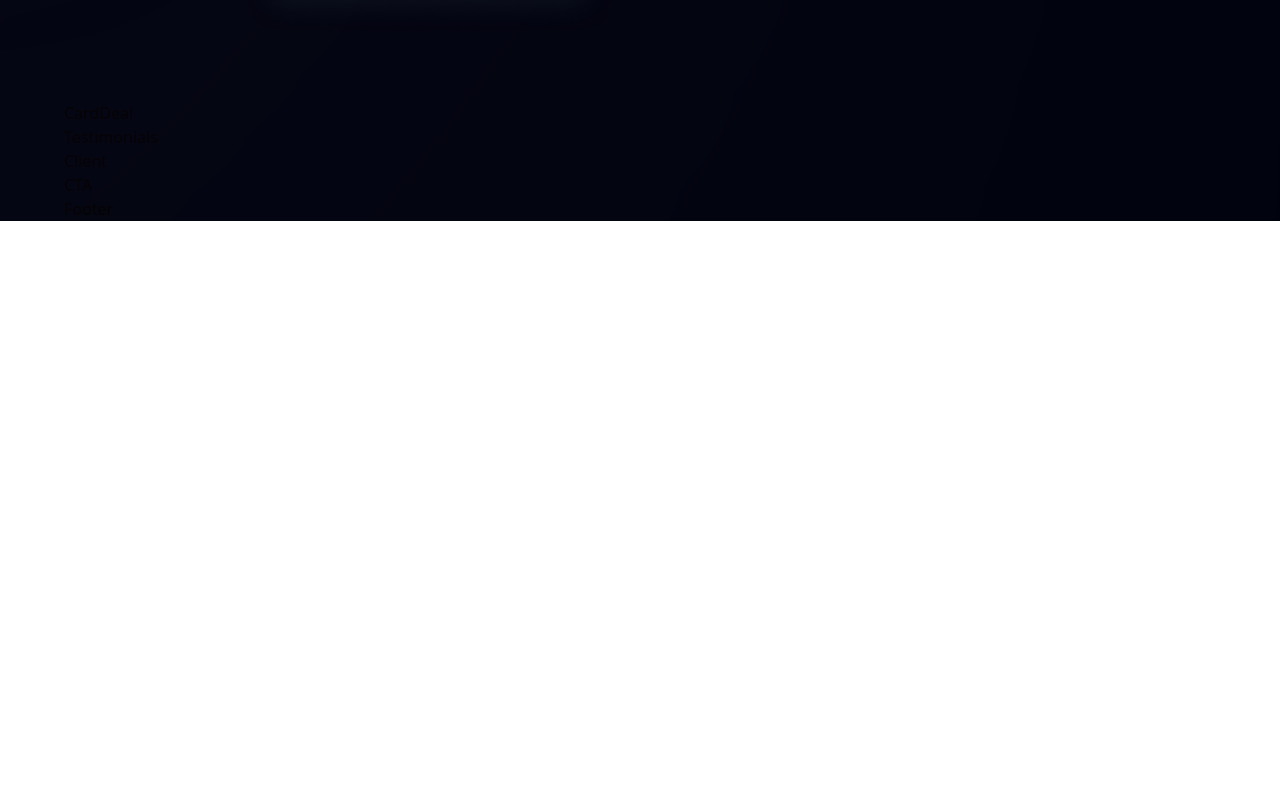
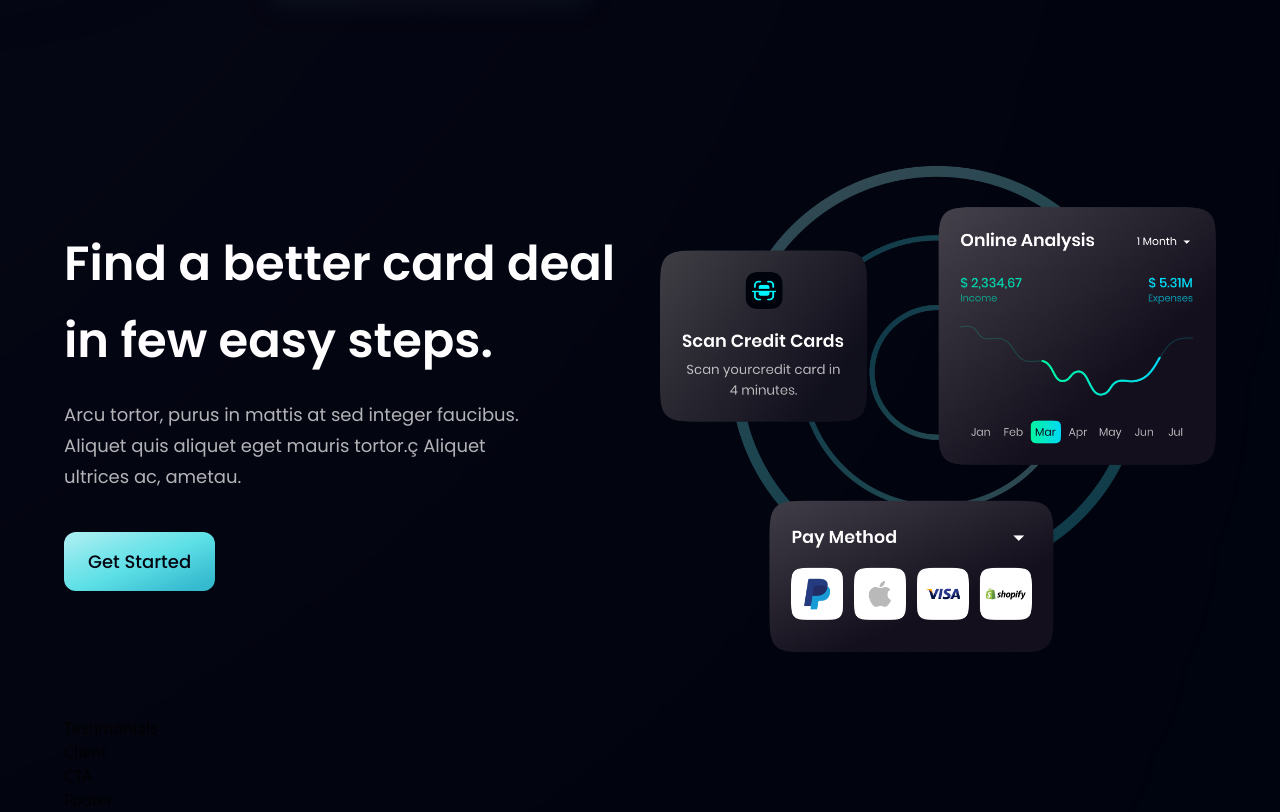
Before and after one commit to hossein-jorfi/landing-page, a React (Vite) app: page / in a window 1280 px wide. Shown: the part 2052-2864 px from the top of the page. Before the commit the page ends 2273 px from the top, so only its background shows below. Built offline with nearby package versions, Linux system fonts and the light colour scheme.

Commit message:
card deal section completed

```diff
--- a/src/components/CardDeal.tsx
+++ b/src/components/CardDeal.tsx
@@ -1,7 +1,27 @@
+import { card } from "../assets";
+import styles, { layout } from "../style";
+import Button from "./Button";
+
 const CardDeal = () => {
   return (
-    <div>CardDeal</div>
-  )
-}
+    <section className={layout.section}>
+      <div className={layout.sectionInfo}>
+        <h2 className={styles.heading2}>
+          Find a better card deal <br className="sm:block hidden" /> in few easy
+          steps.
+        </h2>
+        <p className={`${styles.paragraph} max-w-[470px] mt-5`}>
+          Arcu tortor, purus in mattis at sed integer faucibus. Aliquet quis
+          aliquet eget mauris tortor.ç Aliquet ultrices ac, ametau.
+        </p>
+        <Button styles="mt-10 rounded-xl" />
+      </div>
 
-export default CardDeal
+      <div className={layout.sectionImg}>
+        <img src={card} alt="card" className="w-full h-full" />
+      </div>
+    </section>
+  );
+};
+
+export default CardDeal;
```
